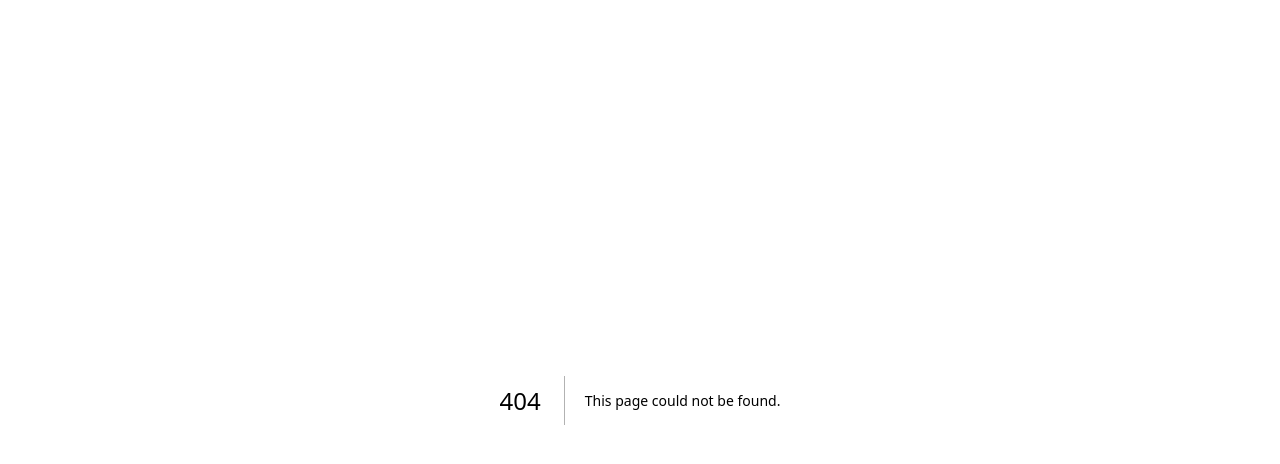
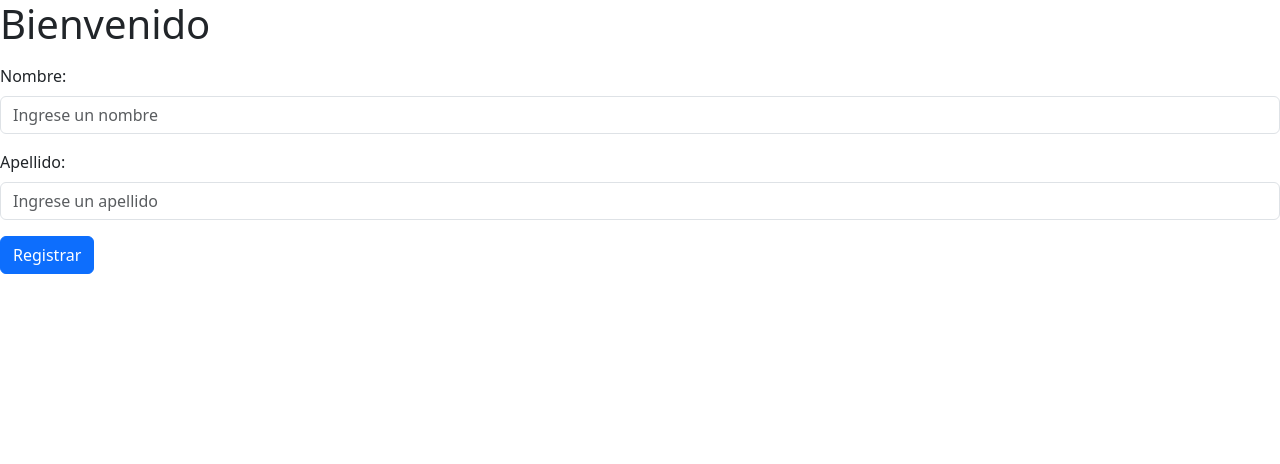
Before and after one commit to Lverise/frontendb50c2, a Next.js app: page /Pagina1 in a window 1280 px wide. Before the commit this address had no page. Shown: the top 464 px of the page. Built offline with nearby package versions, Linux system fonts and the light colour scheme.

Commit message:
se trabaja con bootstrap react
a

```diff
--- /dev/null
+++ b/src/pages/Pagina1.tsx
@@ -0,0 +1,47 @@
+import React, { useState } from 'react'
+import Form from 'react-bootstrap/Form'
+//import { Form } from 'react-bootstrap'
+import 'bootstrap/dist/css/bootstrap.min.css';
+import { Button } from 'react-bootstrap';
+
+export const Pagina1 = () => {
+  const [nombre, setNombre] = useState('')
+  const [apellido, setApellido] = useState('')
+  const [errorNombre,setErrorNombre] = useState("")
+  const validarNombre = (valor:string)=>{
+    if(valor.length>4){
+      setErrorNombre("");
+    }else{
+      setErrorNombre("Debes ingresar 4 caracteres como mínimo")
+    }
+    setNombre(valor);
+  }
+  const handleRegistrar = ()=>{
+    console.log("Se registró con éxito");
+    alert("LISTO "+nombre+" "+apellido);
+  }
+
+
+
+  return (
+    <>
+    <h1>Bienvenido {nombre} {apellido}</h1>
+    <p>{errorNombre}</p>
+    <Form>
+
+    <Form.Group className="mb-3" controlId="formBasicNombre">
+      <Form.Label>Nombre:</Form.Label>
+      <Form.Control type='text' placeholder='Ingrese un nombre' onChange={(e)=>validarNombre(e.currentTarget.value)}/>
+    </Form.Group>
+    <Form.Group className="mb-3" controlId="formBasicApellido">
+      <Form.Label>Apellido:</Form.Label>
+      <Form.Control type='text' placeholder='Ingrese un apellido' onChange={(e)=>setApellido(e.currentTarget.value)}/>
+    </Form.Group>
+    <Button variant='primary' type='button' onClick={handleRegistrar}>Registrar</Button>
+    </Form>
+    </>
+  )
+}
+
+export default Pagina1
+//si no va esta linea dará un error en la pagina
```
Also changed, not shown: package.json (+6 -4 lines), src/pages/Pagina2.tsx (added, +48 -0 lines), src/pages/index.tsx (+6 -1 lines), 1 other file (tests, documents, lock files or other folders).
